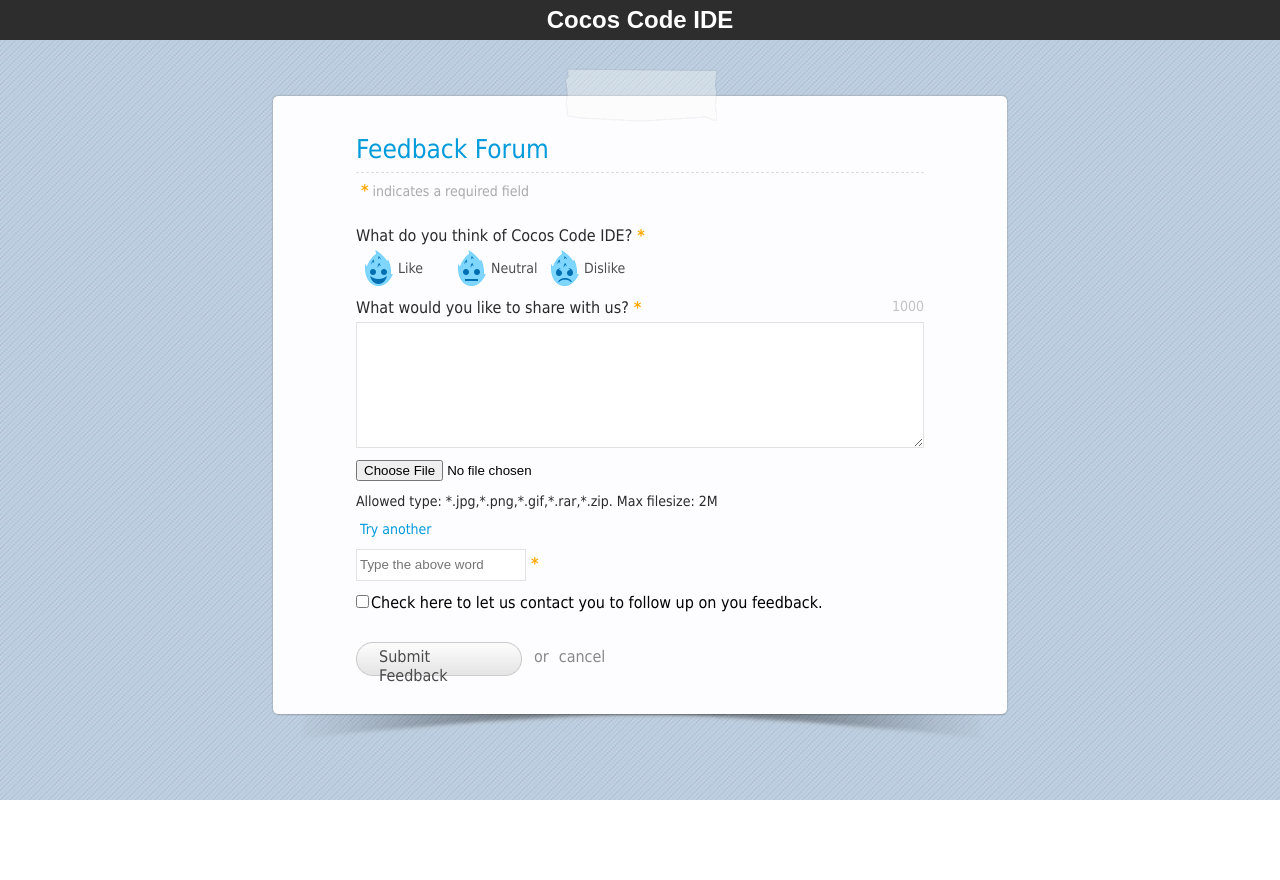
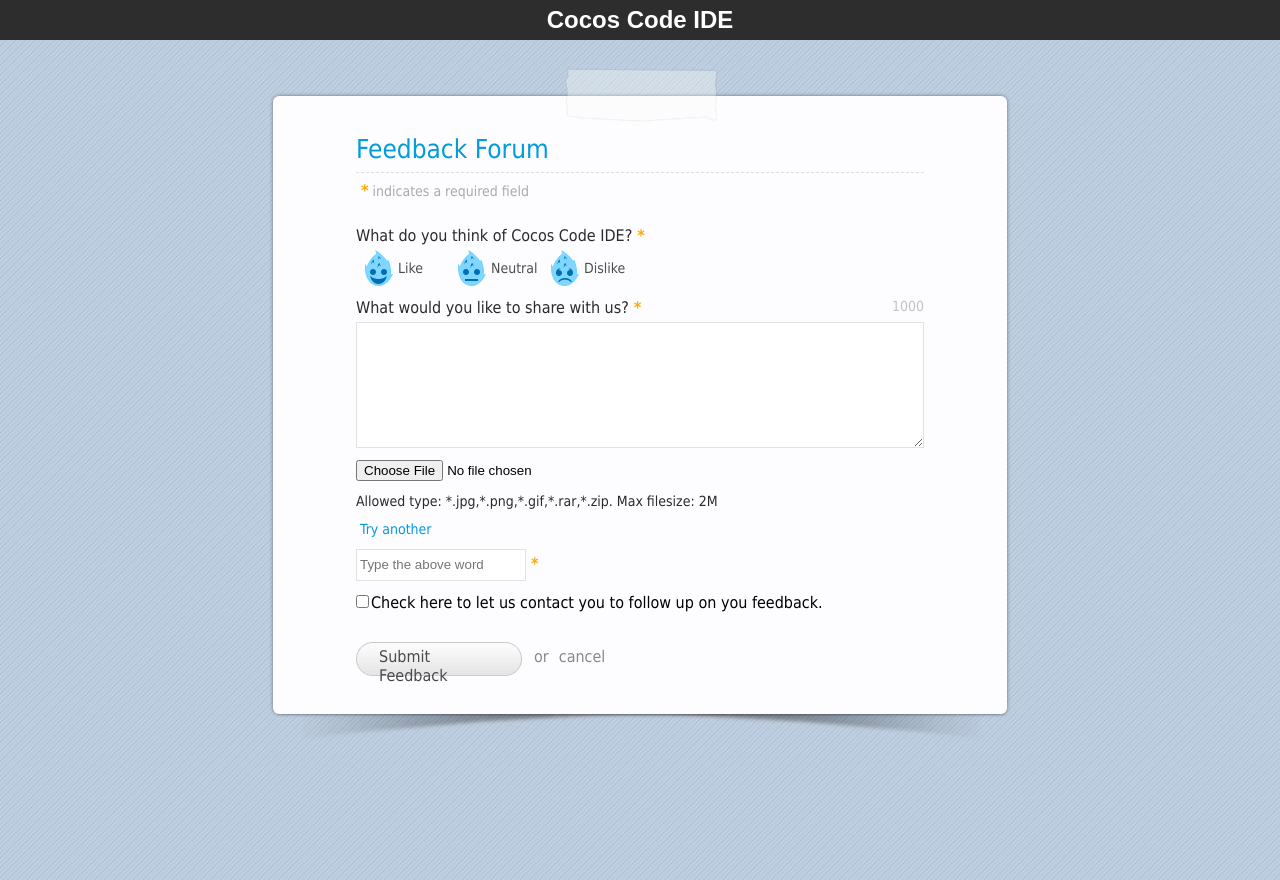
Before and after one commit to auiog413/ci_feedback, a CodeIgniter app: page /index.php/feedback/index in a window 1280 px wide. Before the commit the page ends 800 px from the top, so only its background shows below. Run offline with CodeIgniter, Linux system fonts and the light colour scheme.

Commit message:
调整页面样式

```diff
--- a/application/views/upload_form.php
+++ b/application/views/upload_form.php
@@ -132,11 +132,11 @@
 <title>Feedback Forum | Cocos Code IDE</title>
 <style type="text/css" rel="stylesheet">
 *{margin:0;padding:0;}
-.container{width:100%;height:100%;background:url(statics/bg_main.png) repeat;position:absolute;}
+.container{width:100%;height:100%;min-height:880px;background:url(statics/bg_main.png) repeat;position:absolute;}
 .header{height:34px;margin:auto;padding-top:6px;background-color:#2d2d2d;width:100%;}
 .header h3{font-size:24px;text-align:center;font-family:"Arial";font-weight:bold;color:#ffffff;}
 .main{margin-top:56px;font-family:"Tahoma";}
-.content{width:568px;padding:38px 83px;background-color:#fdfdff;position:relative;left:50%;border-radius:5px;margin-left:-367px;-webkit-box-shadow:0px 0px 2px #818181;;-moz-box-shadow:0px 0px 2px #818181;;box-shadow:0px 0px 2px #818181;}
+.content{width:568px;padding:38px 83px;background-color:#fdfdff;position:relative;left:50%;border-radius:6px;margin-left:-367px;-webkit-box-shadow:0px 0px 4px -1px #3A3A3A;-moz-box-shadow:0px 0px 4px -1px #3A3A3A;box-shadow:0px 0px 4px -1px #3A3A3A;}
 .form_title{font-size:26px;color:#029bdb;border-bottom:#ddd dashed 1px;padding-bottom:8px;font-weight:normal;}
 .required_star{font-weight:bold;color:#ffa800;font-size:16px;margin-left:5px;}
 .content .tape{background:url(statics/tape.png) no-repeat;width:154px;height:54px;position:absolute;top:-28px;left:291px;}
```
